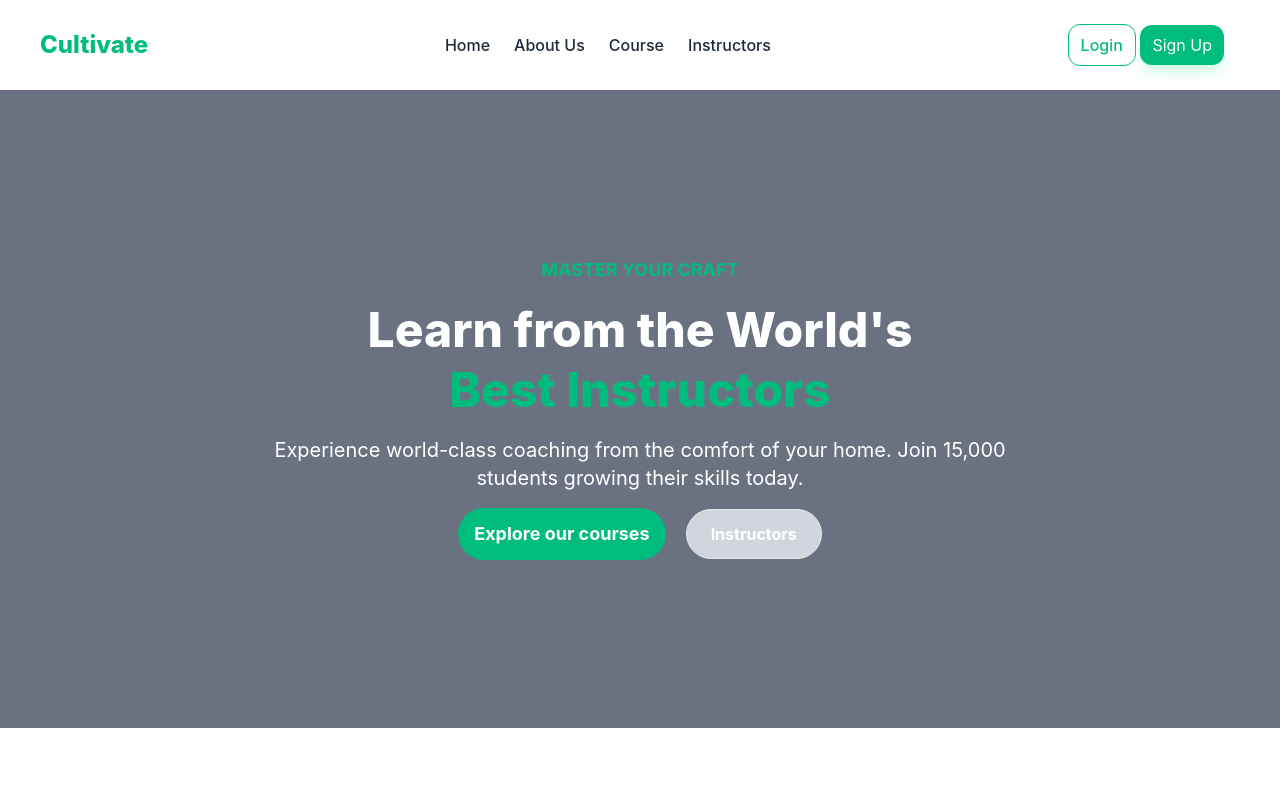
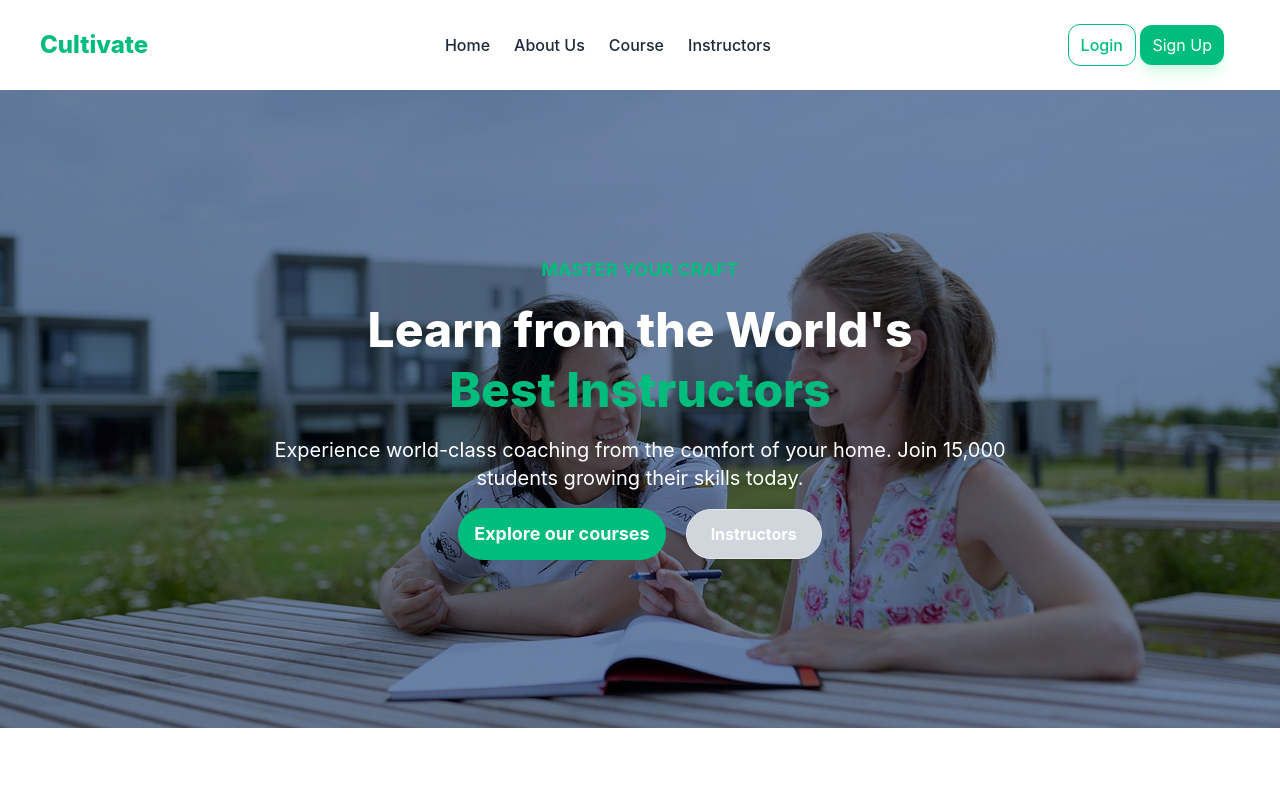
Before and after one commit to MaryOdamtten/Cultivate, a website: page src/index.html in a window 1280 px wide. Shown: the top 789 px of the page. Drawn offline with Linux system fonts and the light colour scheme.

Commit message:
replaced image

```diff
--- a/src/index.html
+++ b/src/index.html
@@ -64,7 +64,7 @@
 
   <main>
     <section
-      class="bg-gray-500  mt-22 bg-[url(./image/heroImg.jpg)] bg-blend-overlay bg-no-repeat bg-cover bg-center min-h-[80vh] flex items-center flex-col gap-4 justify-center">
+      class="  mt-22 bg-gray-700 bg-[url(./image/heroImg.jpg)]  bg-blend-overlay bg-no-repeat bg cover bg-center min-h-[80vh] flex items-center flex-col gap-4 justify-center">
       <h1 class="text-emerald-500 font-bold text-center text-lg">MASTER YOUR CRAFT</h1>
       <p class="text-center text-white text-[38px] font-extrabold leading-10 md:text-5xl md:leading-15">Learn from the
         World's <br><span class="text-emerald-500">Best Instructors</span></p>
```
Also changed, not shown: src/output.css.
